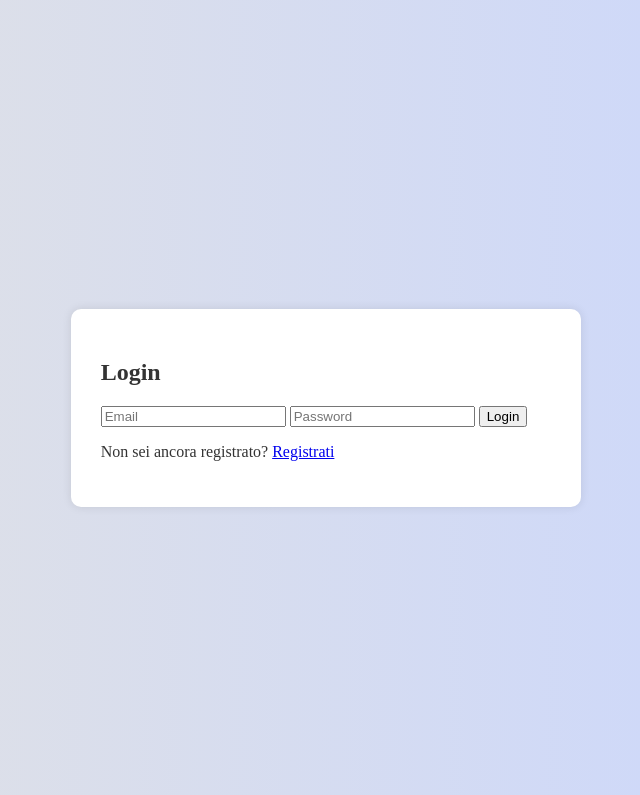
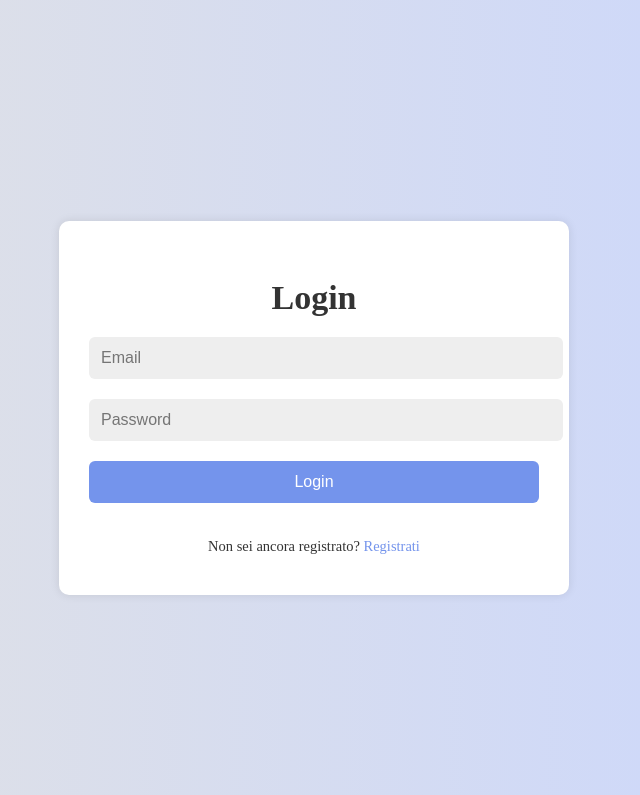
Before and after one commit to giansav/elite_events_manager, a PHP site: page / in a window 1280 px wide. Shown: the top 795 px of the page, without its empty margins (326-966 px from the left). Run offline with PHP 8.4, Linux system fonts and the light colour scheme.

Commit message:
Update styles.css

```diff
--- a/styles.css
+++ b/styles.css
@@ -29,3 +29,54 @@
   border-radius: 10px;
   box-shadow: 0 0 10px rgba(0, 0, 0, 0.1);
 }
+
+h2{
+  font-size: 34px;
+  text-align: center;
+  margin-bottom: 20px;
+}
+
+input{
+  width: 100%;
+  padding: 12px;
+  background: #eee;
+  border-radius: 6px;
+  border: none;
+  outline: none;
+  font-size: 16px;
+  color: #333;
+  margin-bottom: 20px;
+}
+
+button{
+  width: 100%;
+  padding: 12px;
+  background: #7494ec;
+  border-radius: 6px;
+  border: none;
+  cursor: pointer;
+  font-size: 16px;
+  color: #fff;
+  font-weight: 500;
+  margin-bottom: 20px;
+  transition: 0.5s;
+}
+
+button:hover{
+  background: #6884d3;
+}
+
+p{
+  font-size: 14.5px;
+  text-align: center;
+  margin-bottom: 10px;
+}
+
+p a {
+  color: #7494ec;
+  text-decoration: none;
+}
+
+p a:hover{
+  text-decoration: underline;
+}
```
